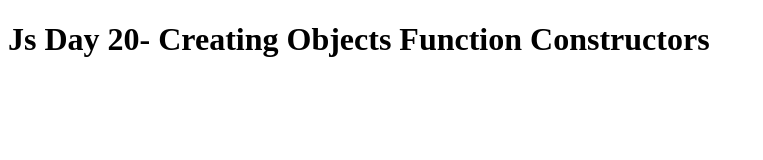
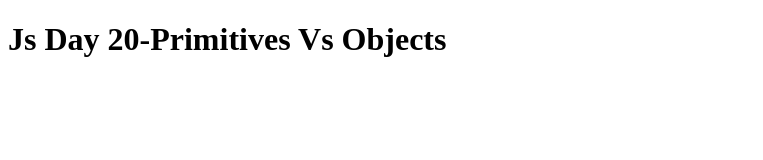
Before and after one commit to prateekthakkar/Java-Script, a plain HTML site: page js day20/index.html in a window 1280 px wide. Shown: the whole page, without its empty margins (0-763 px from the left). Drawn offline with Linux system fonts and the light colour scheme.

Commit message:
Primitives Vs Objects .

```diff
--- a/js day20/index.html
+++ b/js day20/index.html
@@ -5,8 +5,7 @@
         <title>Advance Javascript</title>
     </head>
     <body>
-        <p id="fact" name="fact" value="fact"/>
-        <h1>Js Day 20- Creating Objects Function Constructors</h1>
+        <h1>Js Day 20-Primitives Vs Objects</h1>
     </body>
 </html>
 <script type="application/javascript" src="script.js">
--- a/js day20/script.js
+++ b/js day20/script.js
@@ -23,7 +23,7 @@ console.log(object2.age);
 //functions
 var age = 25;
 var object = {
-    name : 'prateek',
+    name    : 'prateek',
     country : 'india'
 }
 function change(a,b){
```
